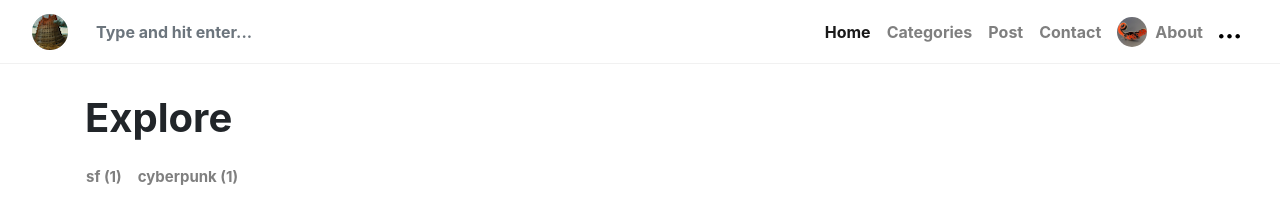
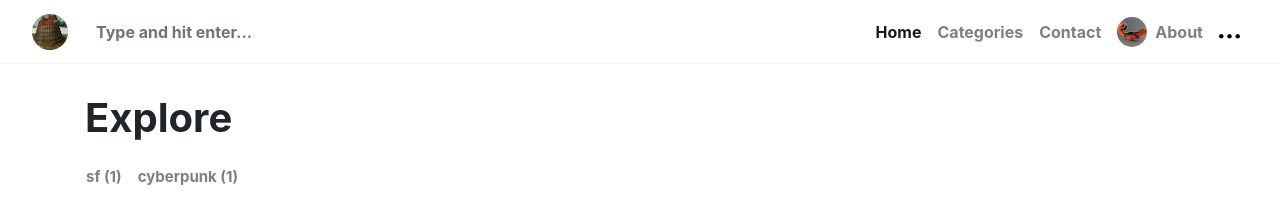
Before and after one commit to tenax66/babel, a Jekyll site: the page built from index.html, in a window 1280 px wide. Shown: the top 215 px of the page. Built offline with Jekyll 4.4.1, drawn with Linux system fonts in a browser that asks for light colours; nearby versions of some CDN libraries; library files that are not in the unit come from our copies; the list of posts is cut into pages by our own code; comment, search, counter and statistics services are not loaded.

Commit message:
remove an useless link

```diff
--- a/_includes/menu-header.html
+++ b/_includes/menu-header.html
@@ -5,9 +5,6 @@
 </li>
 <li class="nav-item">
     <a class="nav-link" href="{{site.baseurl}}/categories.html">Categories</a>
-</li>
-<li class="nav-item">
-    <a class="nav-link" href="{{site.baseurl}}/web-concepts-library/">Post</a>
 </li>
 <li class="nav-item">
     <a class="nav-link" href="{{site.baseurl}}/contact.html">Contact</a>
```
